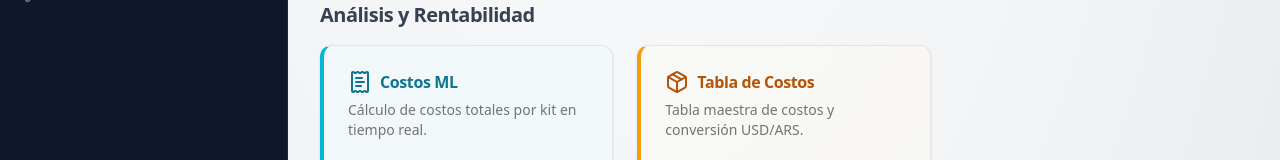
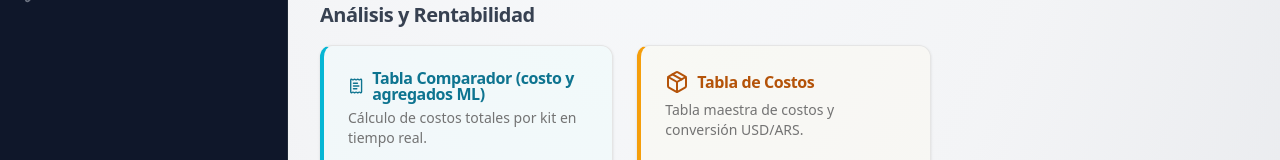
Before and after one commit to martinalejandrohakanson29-art/tienda-martin, a Next.js app: page /admin/mercadolibre in a window 1280 px wide. Shown: the part 429-589 px from the top of the page. Built offline with nearby package versions, Linux system fonts and the light colour scheme; no server answers; the database is empty.

Commit message:
Update page.tsx

```diff
--- a/app/admin/mercadolibre/page.tsx
+++ b/app/admin/mercadolibre/page.tsx
@@ -107,7 +107,7 @@ export default function MercadoLibreDashboard() {
             <CardHeader>
               <CardTitle className="flex items-center gap-2 text-cyan-700">
                 <ReceiptText className="h-6 w-6" />
-                Costos ML
+                Tabla Comparador (costo y agregados ML)
               </CardTitle>
               <CardDescription>
                 Cálculo de costos totales por kit en tiempo real.
```
